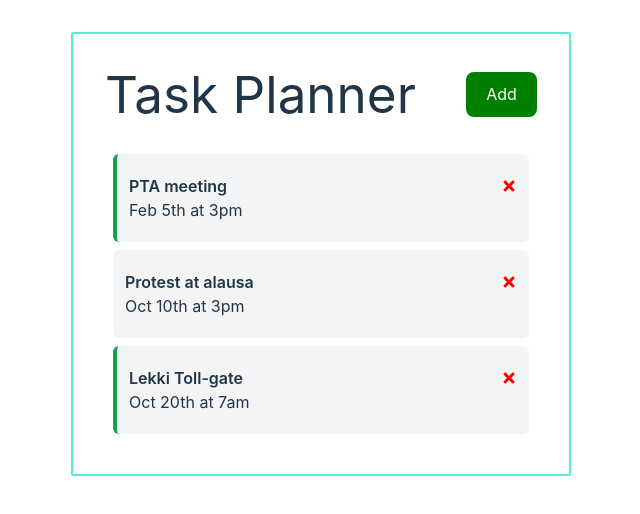
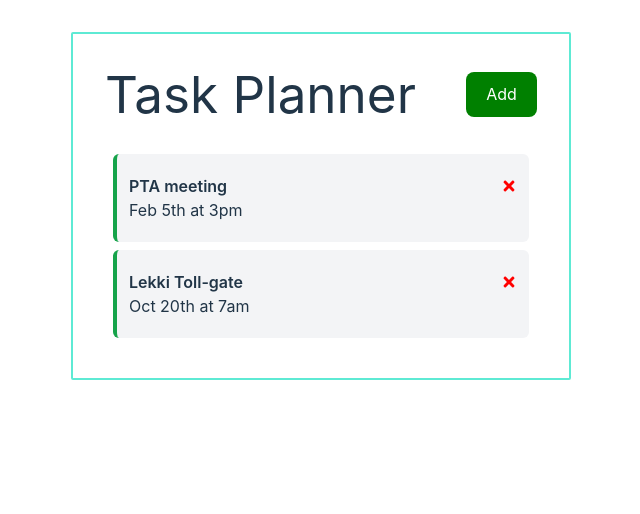
Before and after one commit to Sochuks/react-task-planner, a React (Vite) app: page / in a window 1280 px wide. Shown: the top 514 px of the page, without its empty margins (319-959 px from the left). Built offline with nearby package versions, Linux system fonts and the light colour scheme; data requests are answered from the project's data file.

Commit message:
call async at deleteTask to fetch where task = id and apply method DELETE to object

```diff
--- a/db.json
+++ b/db.json
@@ -1,25 +1,16 @@
 {
   "tasks": [
     {
-            "id": 1,
+      "id": "1",
       "text": "PTA meeting",
       "day": "Feb 5th at 3pm",
       "reminder": true
     },
-
     {
-            "id": 2,
-            "text": "Protest at alausa",
-            "day": "Oct 10th at 3pm",
-            "reminder": false
-          },
-
-          {
-            "id": 3,
+      "id": "3",
       "text": "Lekki Toll-gate",
       "day": "Oct 20th at 7am",
       "reminder": true
     }
-
   ]
 }
--- a/src/App.jsx
+++ b/src/App.jsx
@@ -28,10 +28,12 @@ function App() {
     return (data)
   }
 
+    // Delete task event
+  const deleteTask = async (id) => {
+    await fetch(`http://localhost:8000/tasks/${id}`, {
+      method: 'DELETE',
+    })
 
-
-    // Delete task event
-  const deleteTask = (id) => {
   setTasks(tasks.filter((task) => task.id !== id))
   }
 
```
Lines whose indentation alone changed are shown as unchanged.
